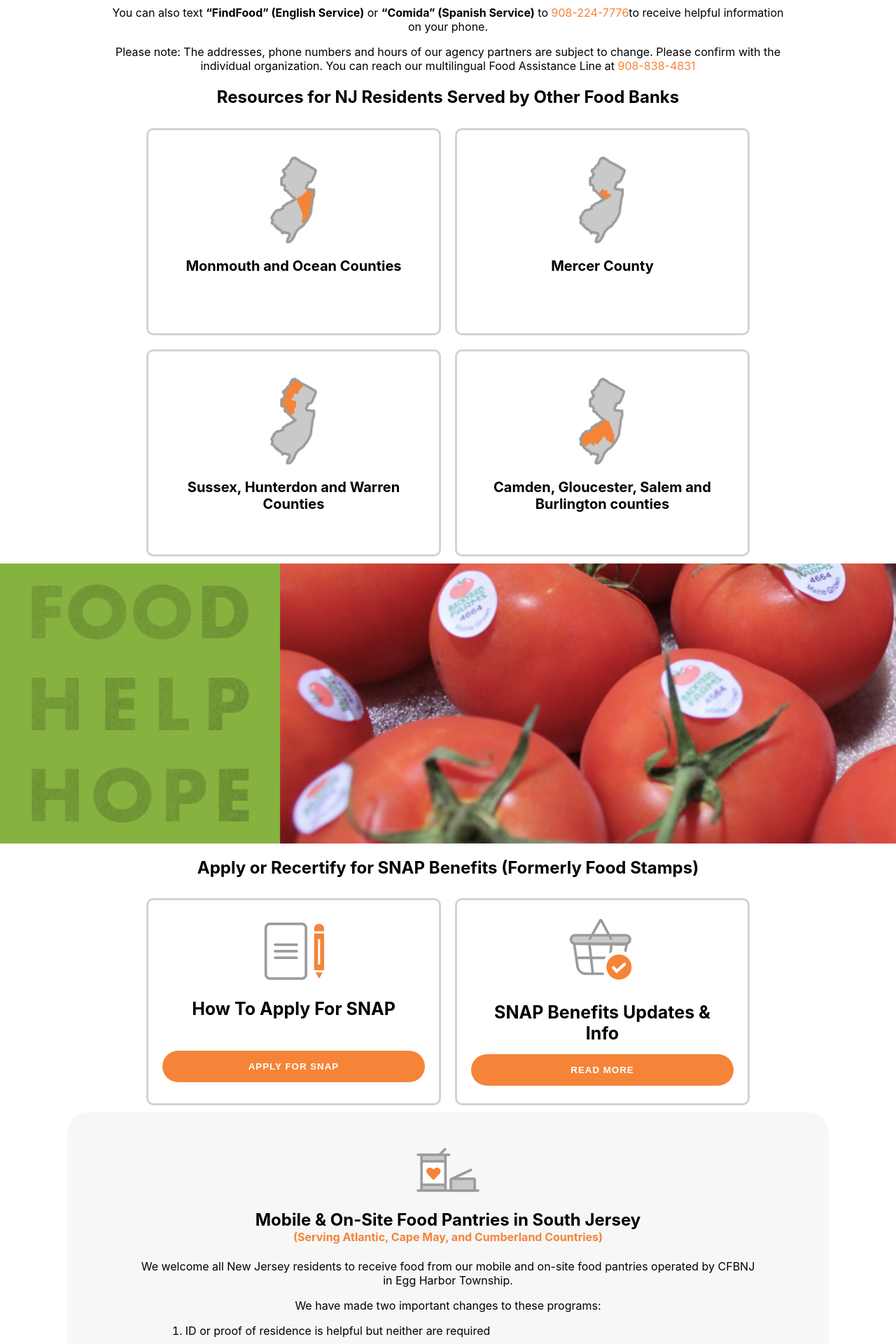
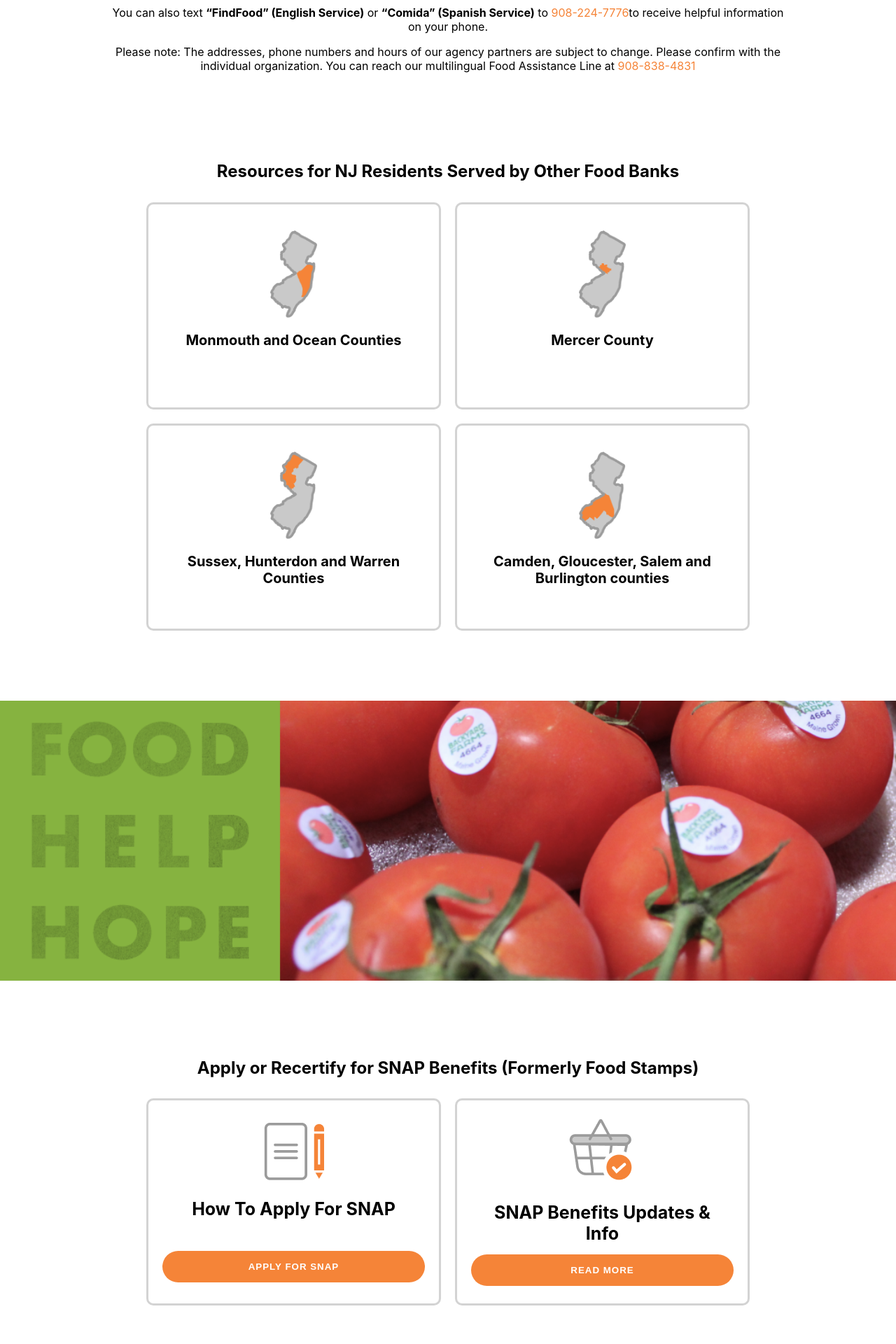
Before and after one commit to austintorres578/CFBNJ-Clone, a React (Create React App) app: page /map in a window 1280 px wide. Shown: the part 3020-4940 px from the top of the page at 70% size. Built offline with nearby package versions, Linux system fonts and the light colour scheme.

Commit message:
added more styling to map page

```diff
--- a/src/styles/mapPage.css
+++ b/src/styles/mapPage.css
@@ -132,6 +132,7 @@ margin-bottom: 50px;
     width: 85%;
     margin-left: auto;
     margin-right: auto;
+    padding:90px 0px;
 }
 .resource-blocks{
     display: flex;
@@ -332,3 +333,6 @@ margin-bottom: 50px;
     height: 100%;
     border-radius: 0px 30px 30px 0px;
 }
+.snap-benefits-con{
+    padding:90px 0px;
+}
```
